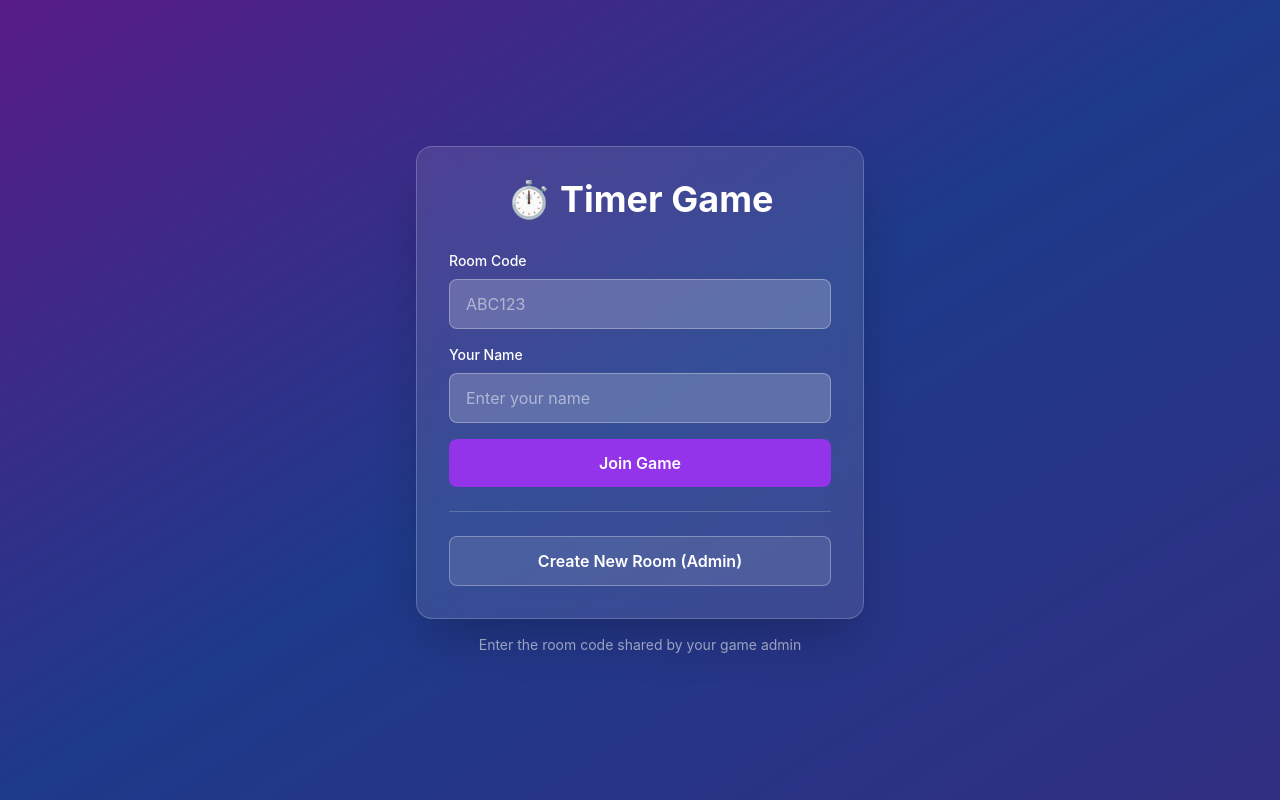
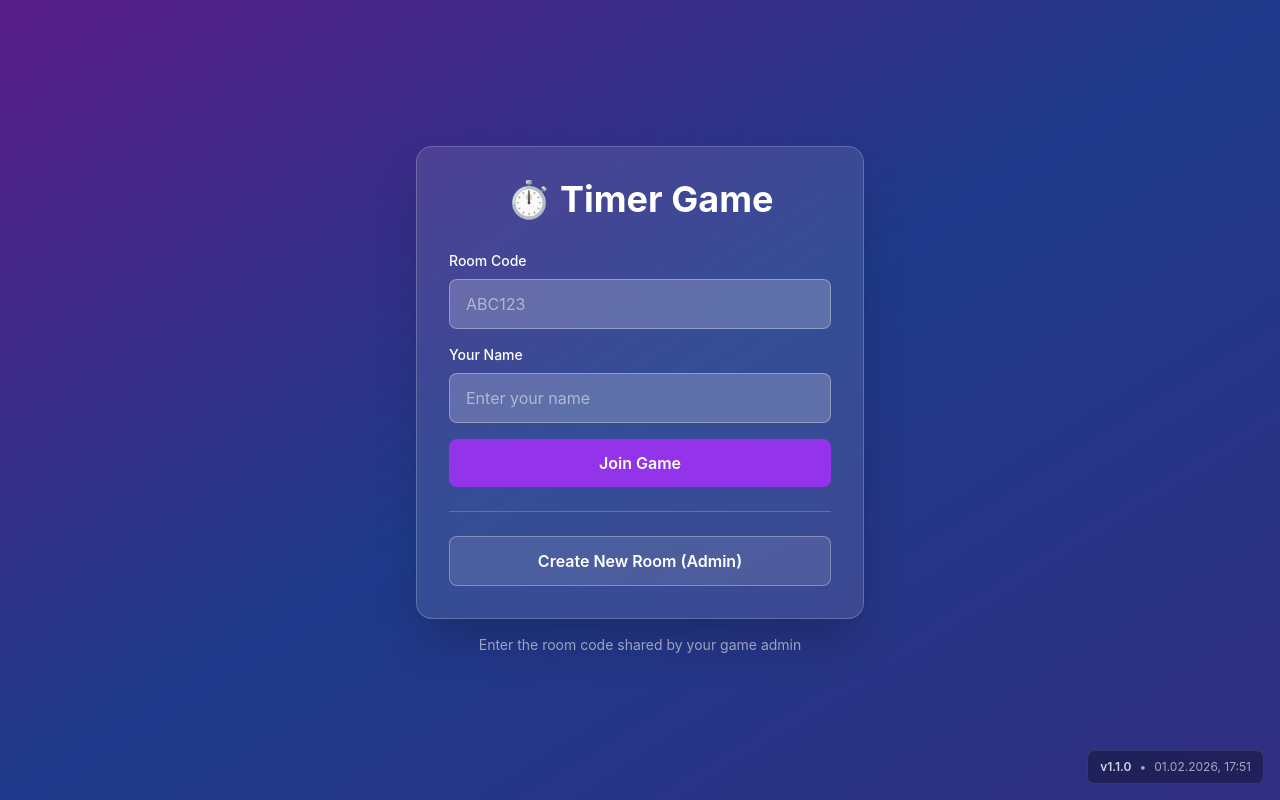
Before and after one commit to SerhiiDubei/TIMER, a Next.js app: page / in a window 1280 px wide. Built offline with nearby package versions, Linux system fonts and the light colour scheme.

Commit message:
Add version display: v1.1.0 with build timestamp in footer

```diff
--- /dev/null
+++ b/components/VersionFooter.tsx
@@ -0,0 +1,32 @@
+import { useEffect, useState } from 'react';
+
+export default function VersionFooter() {
+  const [version, setVersion] = useState<any>(null);
+
+  useEffect(() => {
+    fetch('/version.json')
+      .then(res => res.json())
+      .then(data => setVersion(data))
+      .catch(() => {});
+  }, []);
+
+  if (!version) return null;
+
+  const buildDate = new Date(version.buildTime).toLocaleString('uk-UA', {
+    day: '2-digit',
+    month: '2-digit',
+    year: 'numeric',
+    hour: '2-digit',
+    minute: '2-digit'
+  });
+
+  return (
+    <div className="fixed bottom-4 right-4 bg-black/30 backdrop-blur-sm rounded-lg px-3 py-2 text-xs text-white/60 border border-white/10">
+      <div className="flex items-center gap-2">
+        <span className="text-white/80 font-semibold">v{version.version}</span>
+        <span>•</span>
+        <span>{buildDate}</span>
+      </div>
+    </div>
+  );
+}
--- a/pages/admin/manage/[room_id].tsx
+++ b/pages/admin/manage/[room_id].tsx
@@ -4,6 +4,7 @@ import Head from 'next/head';
 import { supabase } from '@/lib/supabase';
 import { RoomState, Player, Event } from '@/lib/types';
 import { formatTime } from '@/lib/utils';
+import VersionFooter from '@/components/VersionFooter';
 
 export default function AdminManage() {
   const router = useRouter();
@@ -419,6 +420,7 @@ export default function AdminManage() {
             </div>
           </div>
         </div>
+        <VersionFooter />
       </div>
     </>
   );
--- a/pages/index.tsx
+++ b/pages/index.tsx
@@ -1,6 +1,7 @@
 import { useState } from 'react';
 import { useRouter } from 'next/router';
 import Head from 'next/head';
+import VersionFooter from '@/components/VersionFooter';
 
 export default function Home() {
   const router = useRouter();
@@ -122,6 +123,7 @@ export default function Home() {
             Enter the room code shared by your game admin
           </p>
         </div>
+        <VersionFooter />
       </div>
 
       <style jsx global>{`
--- a/pages/room/[room_id].tsx
+++ b/pages/room/[room_id].tsx
@@ -4,6 +4,7 @@ import Head from 'next/head';
 import { supabase } from '@/lib/supabase';
 import { RoomState, Player, Event } from '@/lib/types';
 import { formatTime, calculateRemainingTime } from '@/lib/utils';
+import VersionFooter from '@/components/VersionFooter';
 
 export default function RoomPage() {
   const router = useRouter();
@@ -352,6 +353,7 @@ export default function RoomPage() {
             </div>
           )}
         </div>
+        <VersionFooter />
       </div>
     </>
   );
--- /dev/null
+++ b/public/version.json
@@ -0,0 +1,11 @@
+{
+  "version": "1.1.0",
+  "buildTime": "2026-02-01T17:51:06.882Z",
+  "features": [
+    "Custom room names",
+    "Minimum 2 players to start",
+    "Winner detection",
+    "Auto-elimination every 5s",
+    "Timer animation fixed"
+  ]
+}
```
Also changed, not shown: update-version.js (added, +14 -0 lines), version.json (added, +11 -0 lines).
